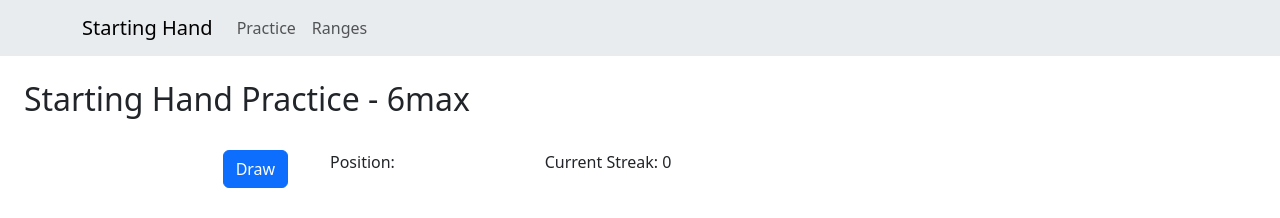
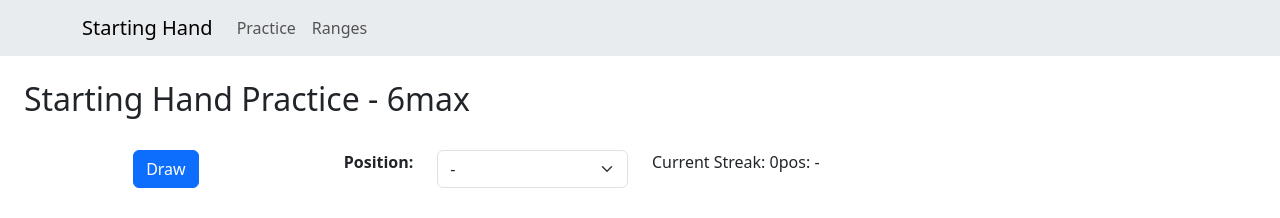
Before and after one commit to apatari/starting-hand, a React (Create React App) app: page / in a window 1280 px wide. Shown: the top 218 px of the page. Built offline with nearby package versions, Linux system fonts and the light colour scheme; no server answers.

Commit message:
add select field, connect to state

```diff
--- a/src/Position.js
+++ b/src/Position.js
@@ -1,9 +1,31 @@
-import React from "react";
+import React, { useState } from "react";
+import { Form, Row, Col } from "react-bootstrap";
 
-function Position() {
+function Position({ pos, setPos }) {
+
+    const handlePositionChange = (e) => {
+        setPos(e.target.value)
+    }
+
     return (
         <div>
-            Position:
+            <Row  >
+                <Col className="d-flex" >
+                    <strong className="ms-auto"  >Position:</strong>
+                </Col>
+                <Col>
+                <Form.Select onChange={handlePositionChange} aria-label="Default select example">
+                    <option>-</option>
+                    <option value="UTG">UTG</option>
+                    <option value="MP">MP</option>
+                    <option value="CO">CO</option>
+                    <option value="BTN">BTN</option>
+                    <option value="SB">SB</option>
+                    <option value="BB">BB</option>
+                </Form.Select>
+                </Col>
+            </Row>
+
 
         </div>
     )
--- a/src/Practice.js
+++ b/src/Practice.js
@@ -15,6 +15,7 @@ function Practice() {
     const [result, setResult] = useState("")
     const [showGuessButtons, setShowGuessButtons] = useState(false)
     const [streak, setStreak] = useState(0)
+    const [pos, setPos] = useState("-")
 
     useEffect(() => {
 
@@ -46,15 +47,16 @@ function Practice() {
                     <h2 className='m-3' >Starting Hand Practice - 6max</h2>
                 </Row>
                 <Row className='p-2' >
-                    <Col md={2}></Col>
+                    <Col md={1}></Col>
                     <Col className='d-flex'md={1} >
-                        <Button className='' onClick={handleDrawClick} >Draw</Button>
+                        <Button className='ms-auto' onClick={handleDrawClick} >Draw</Button>
                     </Col>
-                    <Col  className='' md={2} >
-                        <Position />
+                    <Col  className='' md={4} >
+                        <Position pos={pos} setPos={setPos} />
                     </Col>
                     <Col md={3} >
                         Current Streak: {streak}
+                        pos: {pos}
                     </Col>
 
 
```
